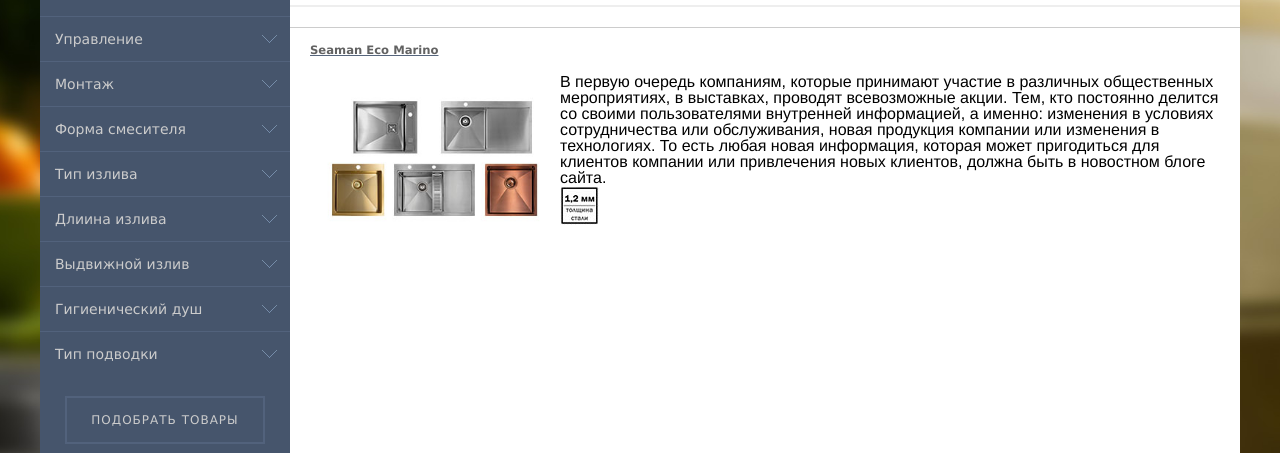
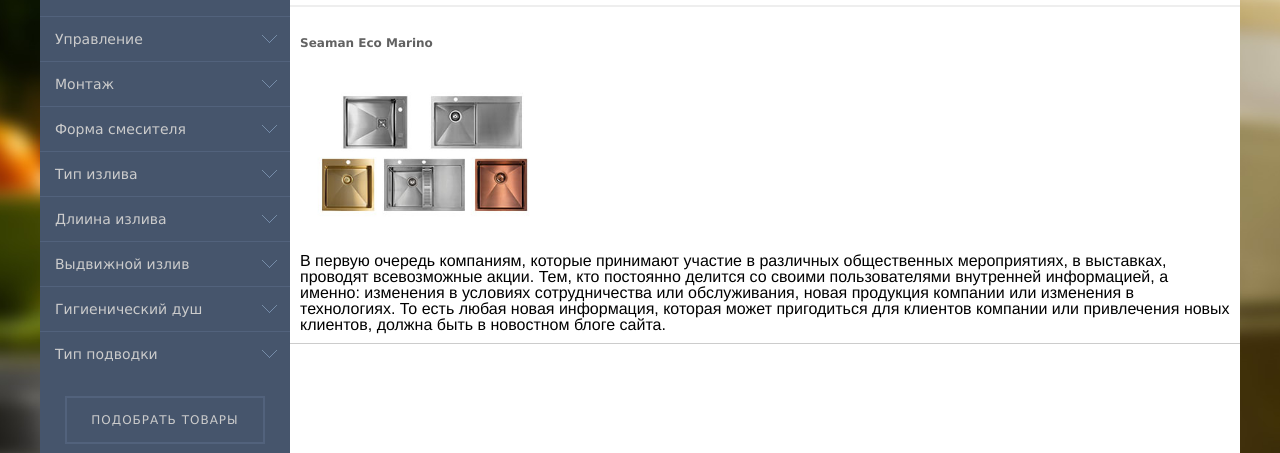
Before and after one commit to IgorYoink/seaman, a plain HTML site: page catalog.html in a window 1280 px wide. Shown: the part 347-800 px from the top of the page. Drawn offline with nearby package versions, Linux system fonts and the light colour scheme.

Commit message:
страница каталога

```diff
--- a/catalog.html
+++ b/catalog.html
@@ -190,18 +190,12 @@
 						<li><a href="#">Серия №6</a></li>
 					</ul>
 					<div class="catalog_items">
-						<ul class="items clearfix">
-							<li>
-								<a href="#"><h5>Seaman Eco Marino</h5></a>
-								<div class="imageSer">
-									<a href="#"><img src="images/marinoSer.jpg" class="mainItem" alt=""></a>
-								</div>
-								<div>
-									<p>В первую очередь компаниям, которые принимают участие в различных общественных мероприятиях, в выставках, проводят всевозможные акции. Тем, кто постоянно делится со своими пользователями внутренней информацией, а именно: изменения в условиях сотрудничества или обслуживания, новая продукция компании или изменения в технологиях. То есть любая новая информация, которая может пригодиться для клиентов компании или привлечения новых клиентов, должна быть в новостном блоге сайта.</p>
-									<img src="img/icon.jpg" alt="">
-								</div>
-							</li>
-						</ul>
+						<div class="item">
+							<h6>Seaman Eco Marino</h6>
+							<img src="images/marinoSer.jpg" alt="">
+							<p>В первую очередь компаниям, которые принимают участие в различных общественных мероприятиях, в выставках, проводят всевозможные акции. Тем, кто постоянно делится со своими пользователями внутренней информацией, а именно: изменения в условиях сотрудничества или обслуживания, новая продукция компании или изменения в технологиях. То есть любая новая информация, которая может пригодиться для клиентов компании или привлечения новых клиентов, должна быть в новостном блоге сайта.</p>
+						</div>
+					</div>
 				</div>
 			</div>
 		</section>
--- a/css/responsive.css
+++ b/css/responsive.css
@@ -1074,29 +1074,13 @@ aside button[type="reset"]:before{
 	position:relative;
 	width:100%;
 }
-.items{
-	margin-top:20px;
-	height:100%;
-}
-
-.items li{
-	display:block;
-	height:200px;
-	padding:0 20px;
-	border-top:1px solid #cccccc;
-}
-
-.items li div.imageSer{
-	display:block;
-	float:left;
-}
-
-.items li a{
-	display:block;
-	width:250px;
-}
-
-.items li img.mainItem{
+
+.catalog_items .item{
+	padding:10px;
+	border-bottom:1px solid #cccccc
+}
+
+.catalog_items .item img{
 	width:250px;
 }
 
```
